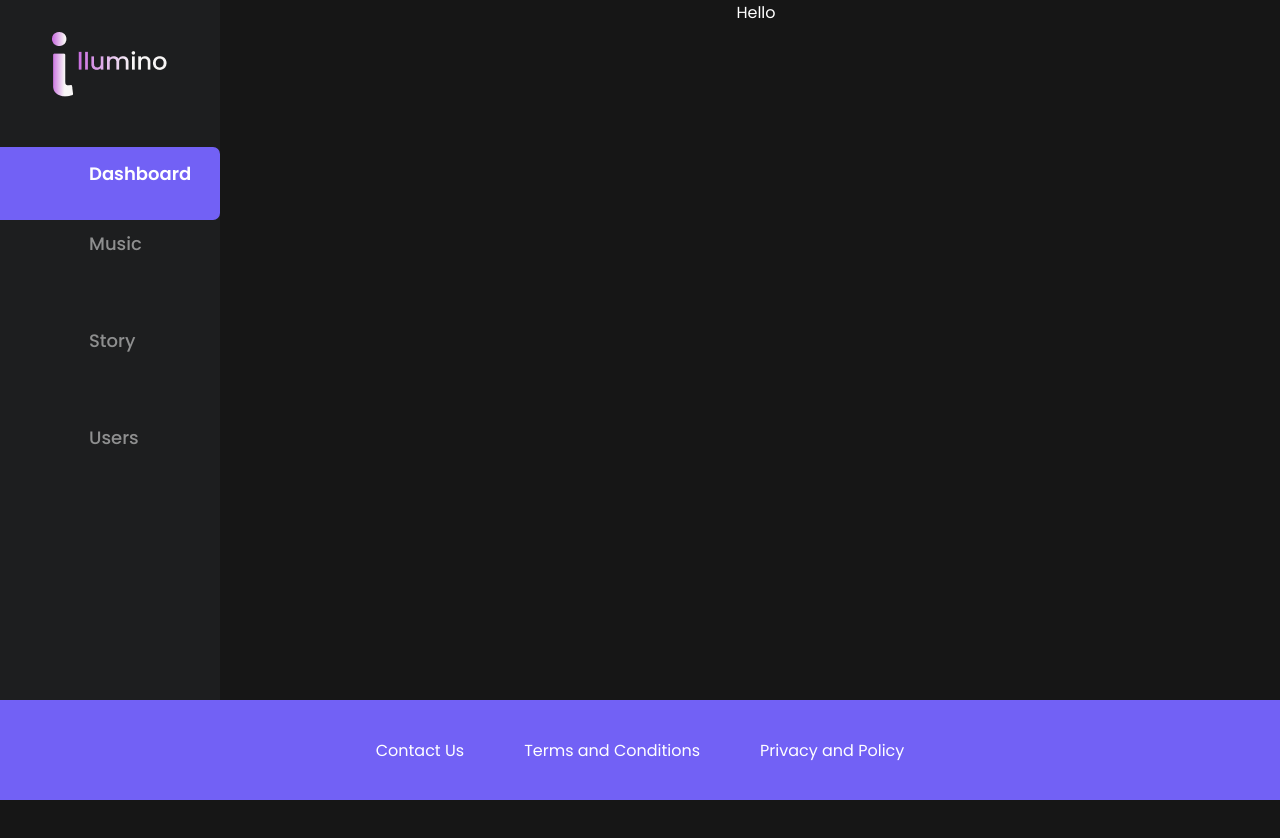
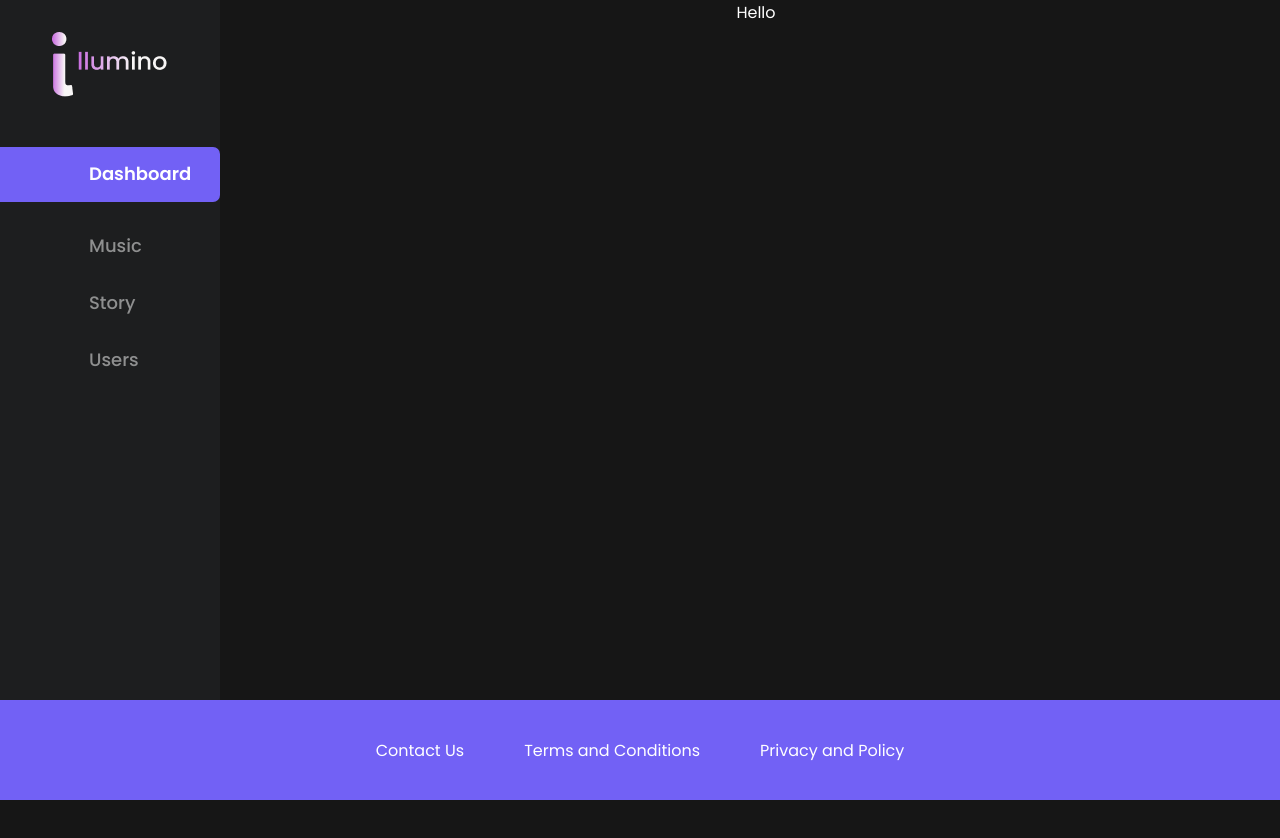
Before and after one commit to ryulikeslatte/illumino, a Next.js app: page / in a window 1280 px wide. Shown: the top 838 px of the page. Built offline with nearby package versions, Linux system fonts and the light colour scheme.

Commit message:
navlink 2

```diff
--- a/src/components/navbar/links/links.module.css
+++ b/src/components/navbar/links/links.module.css
@@ -2,8 +2,6 @@
     padding-left: 89px;
     display: flex;
     flex-direction: column;
-    gap: 60px;
-    margin-bottom: 10px;
     text-align: left;
-    padding-bottom: 60px;
+    margin-bottom: 30px;
 }
--- a/src/components/navbar/links/navLink/navLink.module.css
+++ b/src/components/navbar/links/navLink/navLink.module.css
@@ -10,5 +10,6 @@
     flex-shrink: 0;
     border-radius: 0px 7px 7px 0px;
     font-weight: 600;
-    padding: 13px 13px; /* Adjust padding as needed */
+    padding-top: 13px;
+    padding-right: 13px;
 }
```
